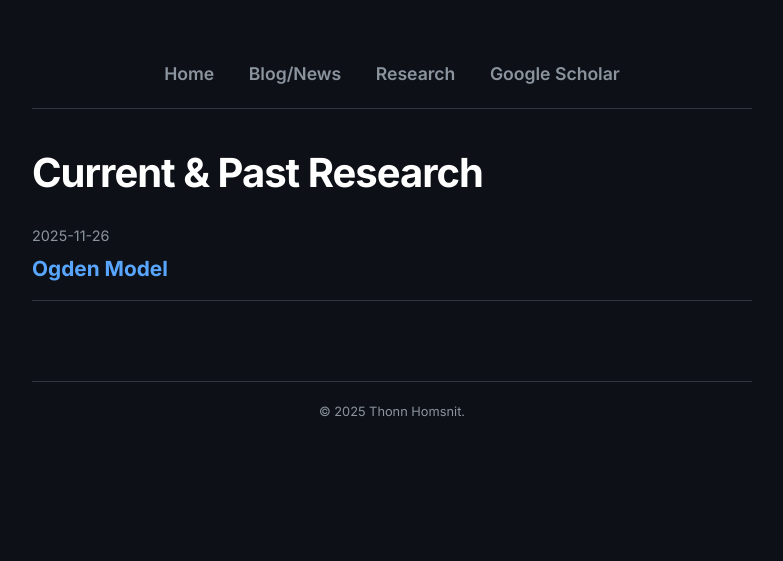
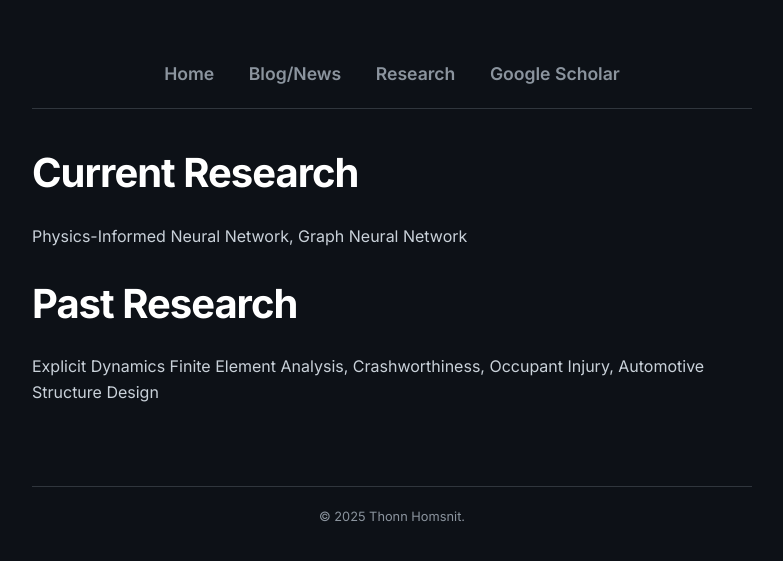
Before and after one commit to thonnh/thonnh.github.io, a Jekyll site: the page built from research.md, in a window 1280 px wide. Shown: the top 561 px of the page, without its empty margins (248-1031 px from the left). Built offline with Jekyll 4.4.1, drawn with Linux system fonts in a browser that asks for light colours.

Commit message:
Revise research sections in research.md
Updated the research sections to differentiate between current and past research topics.

```diff
--- a/research.md
+++ b/research.md
@@ -3,15 +3,10 @@ layout: default
 title: Current & Past Research
 ---
 
-# Current & Past Research
+# Current Research
 
-<ul style="list-style: none; padding: 0;">
-  {% for post in site.posts %}
-    <li style="margin-bottom: 20px; border-bottom: 1px solid #30363d; padding-bottom: 15px;">
-      <div style="font-size: 0.9em; color: #8b949e; margin-bottom: 5px;">
-        {{ post.date | date: "%Y-%m-%d" }} </div>
-      <a href="{{ post.url }}" style="font-size: 1.3em; font-weight: bold; color: #58a6ff; text-decoration: none;">
-        {{ post.title }} </a>
-    </li>
-  {% endfor %}
-</ul>
+Physics-Informed Neural Network, Graph Neural Network
+
+# Past Research
+
+Explicit Dynamics Finite Element Analysis, Crashworthiness, Occupant Injury, Automotive Structure Design
```
